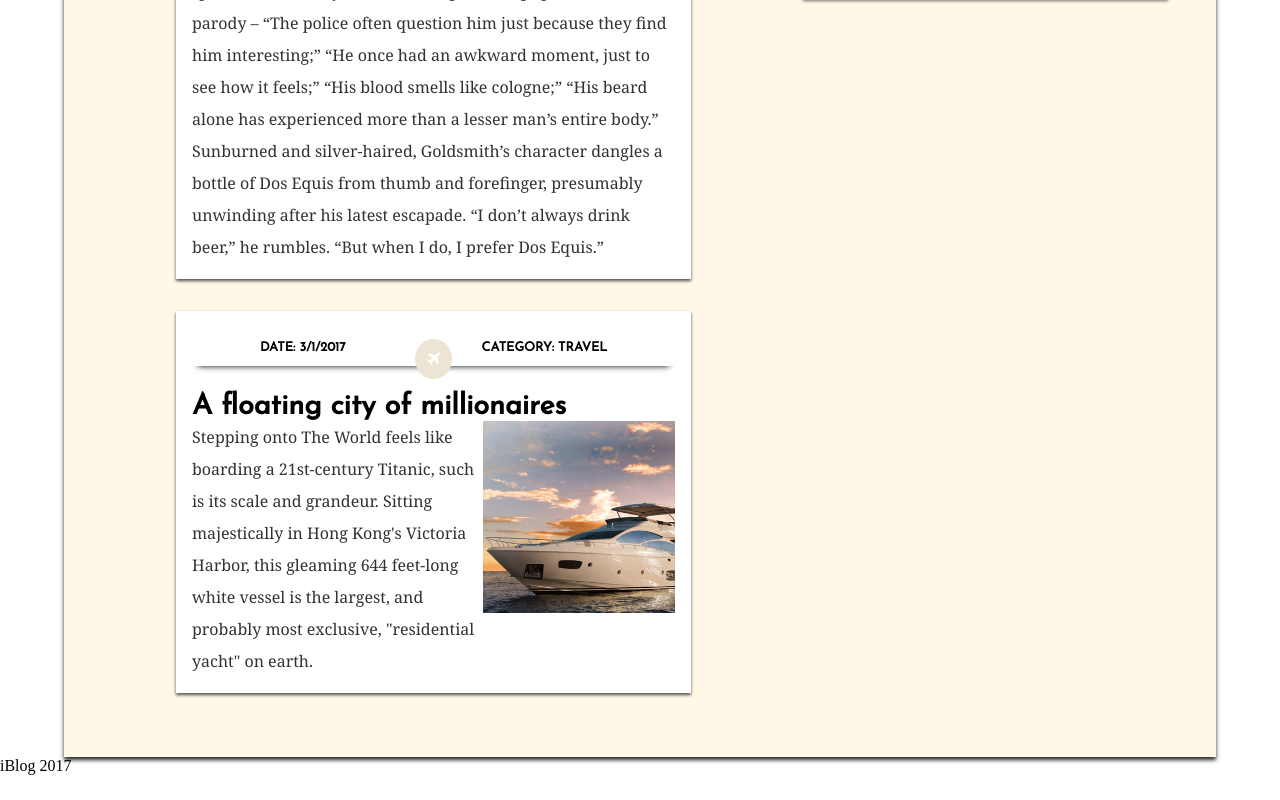
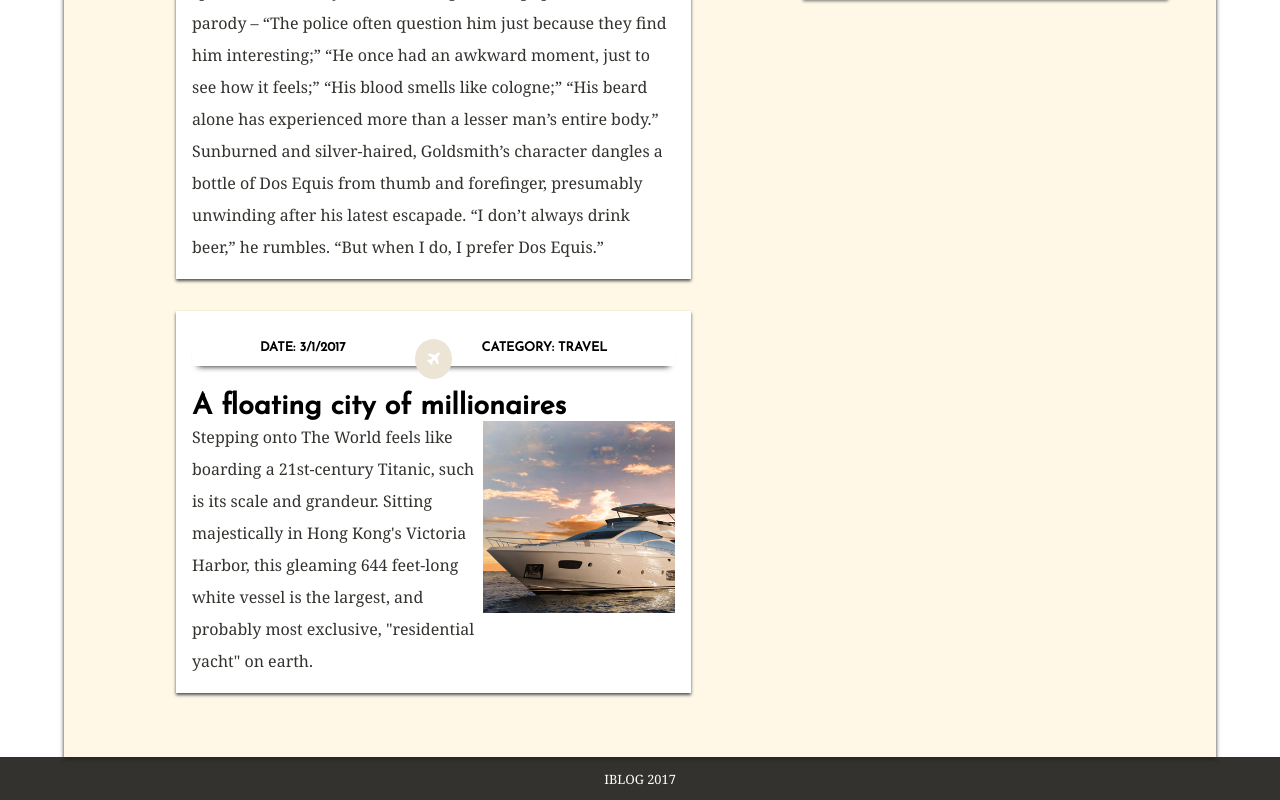
Before and after one commit to zoe-c/iredoibeer, a plain HTML site: page index.html in a window 1280 px wide. Shown: the part 1730-2530 px from the top of the page. Before the commit the page ends 2505 px from the top, so only its background shows below. Drawn offline with Linux system fonts and the light colour scheme.

Commit message:
fb logo resize. needs more clean up. submit.

```diff
--- a/css/main.css
+++ b/css/main.css
@@ -9,10 +9,6 @@
    font-size: 100%;
    vertical-align: baseline;
 }
-
-/*html {
-   width: 100vw;
-}*/
 
 body {
    min-width: 750px;
@@ -35,7 +31,6 @@ body {
    list-style-type: none;
    font-family: 'Josefin Sans', sans-serif;
    background-color: #34322F;
-   /*border: solid black 1px;*/
 }
 
 .nav-item {
@@ -52,7 +47,9 @@ a {
    color: white;
 }
 
-
+#facebook {
+   zoom: 200%;
+}
 
 .page-header {
    width: inherit;
@@ -76,6 +73,7 @@ a {
    line-height: .6;
    position: relative;
 }
+
 .main-heading {
    font-family: 'Josefin Sans', sans-serif;
    font-size: 12vw;
@@ -221,3 +219,15 @@ aside {
    margin-bottom: 2em;
    padding-bottom: 1em;
 }
+
+footer {
+   width: 100vw;
+   padding: 1em;
+   text-align: center;
+   text-transform: uppercase;
+   font-size: 1vw;
+   font-family: 'Noto Serif', serif;
+   background-color: #34322F;
+   color: white;
+
+}
```
